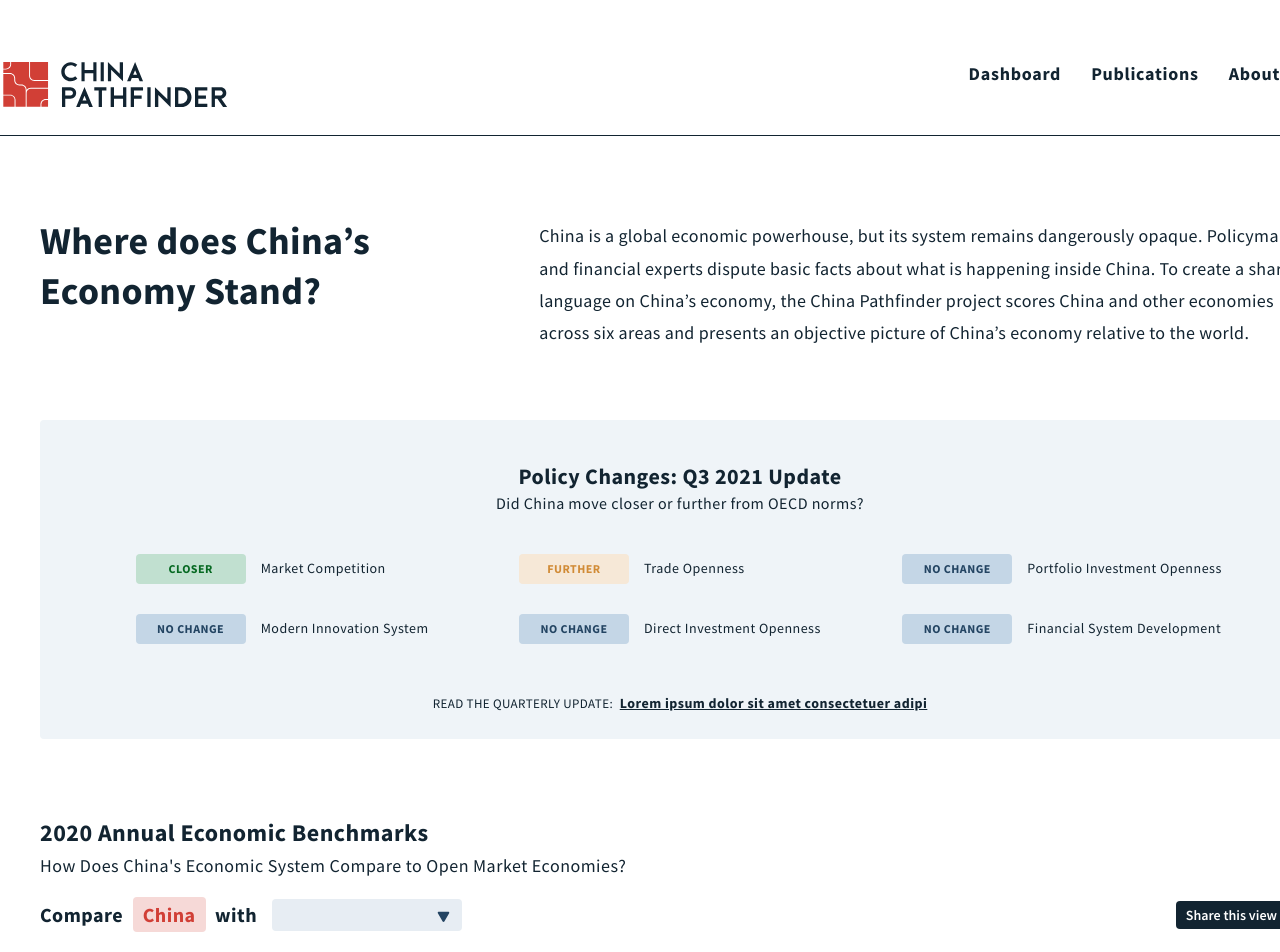
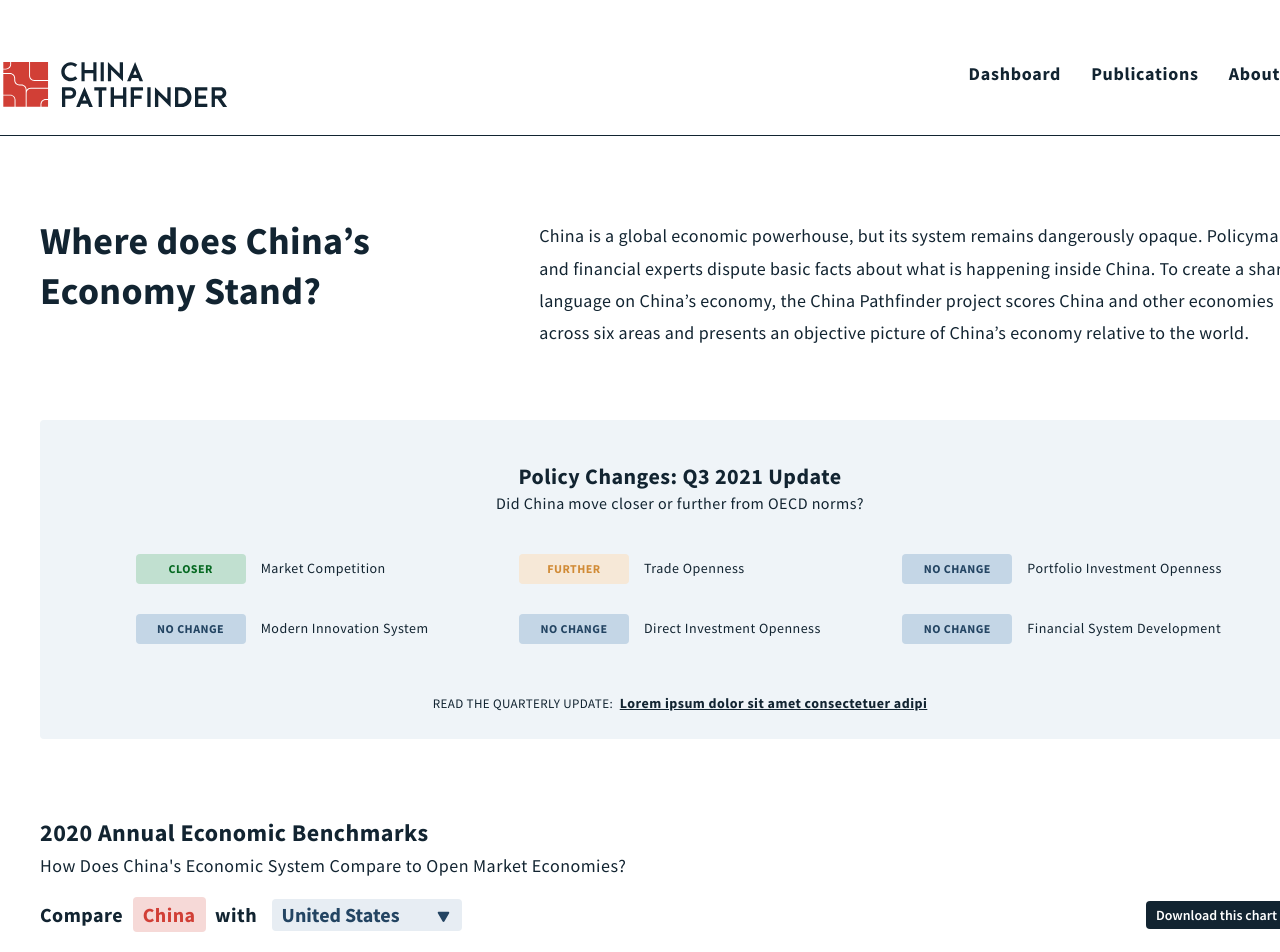
Before and after one commit to nickharb/china-pathfinder, a Svelte app: page / in a window 1280 px wide. Shown: the top 952 px of the page. Built offline with nearby package versions, Linux system fonts and the light colour scheme.

Commit message:
chart spacing; default to united states

```diff
--- a/src/components/CountrySelect.svelte
+++ b/src/components/CountrySelect.svelte
@@ -2,13 +2,15 @@
     export let countryNames;
     import {hoveredCountry, selectedCountry} from '../stores/country-store.js';
     import Icon from './Icon.svelte';
+
+    $selectedCountry = 'united-states';
 </script>
 
 <div class='country-select'>
     Compare <span>China</span> with
     <div class='country-toggle-box {$selectedCountry}'>
         <select bind:value={$selectedCountry}>
-            {#each countryNames as country}
+            {#each countryNames as country, i}
                 <option value={country.id}>{country.country}</option>
             {/each}
         </select>
--- a/src/components/Icon.svelte
+++ b/src/components/Icon.svelte
@@ -40,6 +40,11 @@
     </svg>
 {:else if type == 'share'}
     <svg width="13" height="14" viewBox="0 0 13 14" fill="none">
+        <path d="M6.01122 1.49998V7.99998H6.88162V1.49998L7.96962 2.39998L8.62242 1.79998L6.77282 0.0999756H6.12002L4.27042 1.79998L4.92322 2.39998L6.01122 1.49998Z" fill="white"/>
+        <path d="M11.4512 3.29997C11.2119 3.07266 10.9241 2.89317 10.6058 2.77273C10.2876 2.65228 9.94573 2.59347 9.60163 2.59997V3.39997C10.0345 3.39997 10.4496 3.55801 10.7556 3.83931C11.0617 4.12062 11.2336 4.50215 11.2336 4.89997V10.7C11.2345 11.1075 11.0661 11.5001 10.7628 11.7974C10.4595 12.0947 10.0442 12.2745 9.60163 12.3H3.29123C2.84866 12.2745 2.43334 12.0947 2.13005 11.7974C1.82676 11.5001 1.65837 11.1075 1.65923 10.7V4.89997C1.65923 4.50215 1.83118 4.12062 2.13724 3.83931C2.4433 3.55801 2.8584 3.39997 3.29123 3.39997V2.59997C2.94714 2.59347 2.60528 2.65228 2.28703 2.77273C1.96878 2.89317 1.68099 3.07266 1.44163 3.29997C1.1913 3.49636 0.992705 3.74239 0.860787 4.01953C0.728868 4.29667 0.667067 4.59771 0.680035 4.89997V10.8C0.667067 11.1022 0.728868 11.4033 0.860787 11.6804C0.992705 11.9576 1.1913 12.2036 1.44163 12.4C1.68099 12.6273 1.96878 12.8068 2.28703 12.9272C2.60528 13.0477 2.94714 13.1065 3.29123 13.1H9.60163C10.2757 13.1005 10.9239 12.8614 11.4106 12.4327C11.8973 12.0041 12.1847 11.419 12.2128 10.8V4.89997C12.1866 4.29766 11.9147 3.72647 11.4512 3.29997Z" fill="white"/>
+    </svg>
+{:else if type == 'download'}
+    <svg class="download" width="13" height="14" viewBox="0 0 13 14" fill="none">
         <path d="M6.01122 1.49998V7.99998H6.88162V1.49998L7.96962 2.39998L8.62242 1.79998L6.77282 0.0999756H6.12002L4.27042 1.79998L4.92322 2.39998L6.01122 1.49998Z" fill="white"/>
         <path d="M11.4512 3.29997C11.2119 3.07266 10.9241 2.89317 10.6058 2.77273C10.2876 2.65228 9.94573 2.59347 9.60163 2.59997V3.39997C10.0345 3.39997 10.4496 3.55801 10.7556 3.83931C11.0617 4.12062 11.2336 4.50215 11.2336 4.89997V10.7C11.2345 11.1075 11.0661 11.5001 10.7628 11.7974C10.4595 12.0947 10.0442 12.2745 9.60163 12.3H3.29123C2.84866 12.2745 2.43334 12.0947 2.13005 11.7974C1.82676 11.5001 1.65837 11.1075 1.65923 10.7V4.89997C1.65923 4.50215 1.83118 4.12062 2.13724 3.83931C2.4433 3.55801 2.8584 3.39997 3.29123 3.39997V2.59997C2.94714 2.59347 2.60528 2.65228 2.28703 2.77273C1.96878 2.89317 1.68099 3.07266 1.44163 3.29997C1.1913 3.49636 0.992705 3.74239 0.860787 4.01953C0.728868 4.29667 0.667067 4.59771 0.680035 4.89997V10.8C0.667067 11.1022 0.728868 11.4033 0.860787 11.6804C0.992705 11.9576 1.1913 12.2036 1.44163 12.4C1.68099 12.6273 1.96878 12.8068 2.28703 12.9272C2.60528 13.0477 2.94714 13.1065 3.29123 13.1H9.60163C10.2757 13.1005 10.9239 12.8614 11.4106 12.4327C11.8973 12.0041 12.1847 11.419 12.2128 10.8V4.89997C12.1866 4.29766 11.9147 3.72647 11.4512 3.29997Z" fill="white"/>
     </svg>
@@ -125,4 +130,8 @@
         width: 100%;
         height: auto;
     }
+
+    .download {
+        transform: rotate(180deg);
+    }
 </style>
--- a/src/views/Indicators.svelte
+++ b/src/views/Indicators.svelte
@@ -262,7 +262,7 @@
                     </div>
                     <h3>{indicator.copy.name}</h3>
                     <div class='description'>{indicator.copy.definition}</div>
-                    <button on:click={downloadImage}>Share this chart<Icon type='share' /></button>
+                    <button on:click={downloadImage}>Download this chart<Icon type='download' /></button>
                 </div>
             {:else}
                 <div class='indicator-text text-left'>
@@ -272,7 +272,7 @@
                     </div>
                     <h3>{indicator.copy.name}</h3>
                     <div class='description'>{indicator.copy.definition}</div>
-                    <button on:click={downloadImage}>Share this chart<Icon type='share' /></button>
+                    <button on:click={downloadImage}>Download this chart<Icon type='download' /></button>
                 </div>
                 <IndicatorVisual {indicator}/>
             {/if}
@@ -292,6 +292,14 @@
         display: flex;
         justify-content: center;
         align-items: center;
+    }
+
+    .indicator-container {
+        margin-top: -150px;
+    }
+
+    .indicator-container:first-of-type {
+        margin-top: -50px;
     }
 
     .indicator-text {
--- a/src/views/Landing.svelte
+++ b/src/views/Landing.svelte
@@ -68,7 +68,7 @@
     <h3>How Does China's Economic System Compare to Open Market Economies?</h3>
     <div class='control-area'>
         <CountrySelect {countryNames}/>
-        <button on:click={downloadImage}>Share this view<Icon type='share' /></button>
+        <button on:click={downloadImage}>Download this chart<Icon type='download' /></button>
     </div>
 </header>
 
```
Also changed, not shown: public/build/bundle.css, public/build/bundle.js, 1 other file (tests, documents, lock files or other folders).
